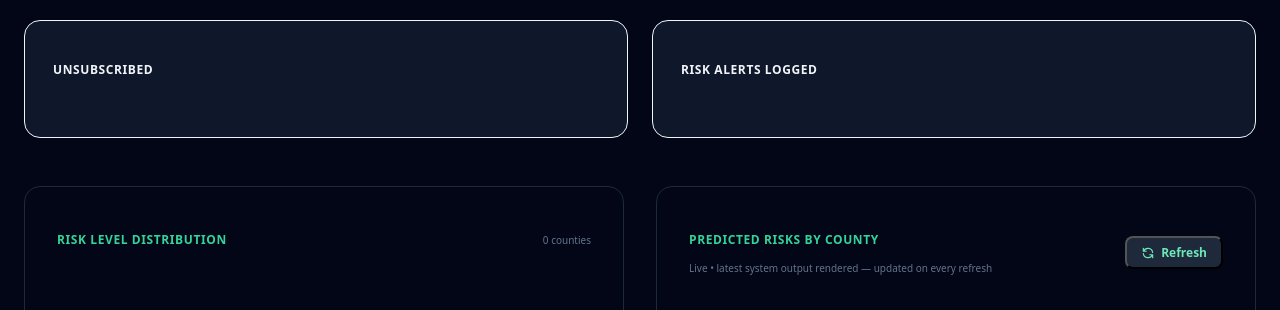
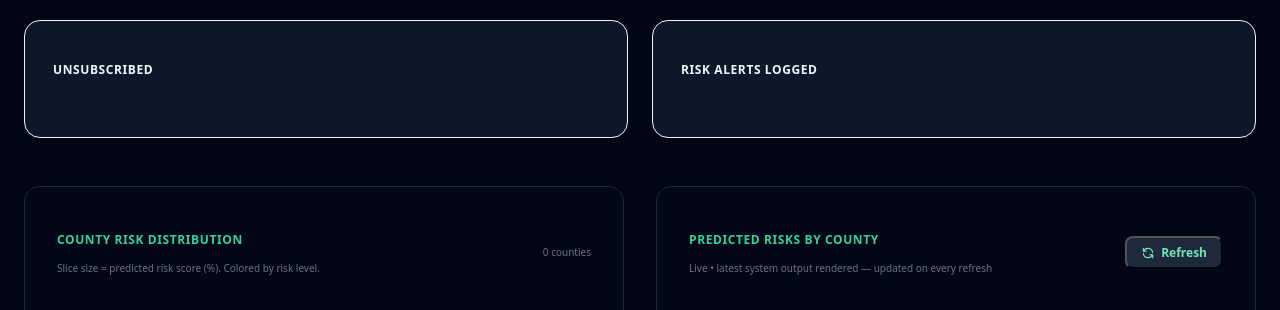
Before and after one commit to BOBITLMR145324/AthGad-ai, a Flask app: template templates/admin/analytics.html in a window 1280 px wide. Shown: the part 572-882 px from the top of the page. Run offline with Flask 3, Linux system fonts and the light colour scheme; the template is opened without the code that fills it, so the values that code supplies are empty; a map, chart or similar area stays blank; some libraries are stand-ins or nearby versions.

Commit message:
Show all 8 counties in analytics charts and harden the bar chart
- Convert the Risk Level doughnut into a per-county doughnut where every
  covered county gets a slice sized by its live risk score and colored by
  risk level, updating dynamically on refresh
- Harden the county risk bar chart: sort by score (worst on top), fixed
  0-100% axis, percentage ticks and tooltips, readable bar thickness

```diff
--- a/templates/admin/analytics.html
+++ b/templates/admin/analytics.html
@@ -157,11 +157,16 @@
         <!-- Risk distribution pie -->
         <div class="bg-slate-950 border border-slate-800 rounded-2xl p-8">
           <div class="flex items-center justify-between mb-6">
-            <h3
-              class="text-emerald-400 text-xs font-bold uppercase tracking-wider"
-            >
-              Risk Level Distribution
-            </h3>
+            <div>
+              <h3
+                class="text-emerald-400 text-xs font-bold uppercase tracking-wider"
+              >
+                County Risk Distribution
+              </h3>
+              <p class="text-[10px] text-slate-500 mt-1">
+                Slice size = predicted risk score (%). Colored by risk level.
+              </p>
+            </div>
             <span class="text-[10px] text-slate-500"
               >{{ analytics.status_board | length }} counties</span
             >
@@ -172,7 +177,7 @@
               class="hidden h-full flex items-center justify-center text-xs text-rose-300"
             >
               Chart could not load — Chart.js (CDN) is unreachable. The
-              distribution counts below are still live.
+              distribution counts, tables and summary below are still live.
             </div>
             <canvas
               id="riskPieChart"
@@ -502,7 +507,10 @@
           );
         }
 
-        // Render (or re-render) the Risk Level Distribution doughnut chart.
+        // Render (or re-render) the per-county risk doughnut chart. Every
+        // covered county gets its own slice whose size tracks its predicted
+        // risk score (0-100%), colored by risk level, so all 8 counties are
+        // represented and the portions update live on every refresh.
         function renderPieChart() {
           var pieCtx = document.getElementById("riskPieChart");
           var fallback = document.getElementById("pie-chart-unavailable");
@@ -516,19 +524,37 @@
           }
           if (fallback) fallback.classList.add("hidden");
           if (pieChartInstance) pieChartInstance.destroy();
+
+          var counties = analytics.status_board.map(function (c) {
+            return c.county;
+          });
+          var scores = analytics.status_board.map(function (c) {
+            return c.score_pct || 0;
+          });
+          var colors = analytics.status_board.map(function (c) {
+            return c.risk_level === "High"
+              ? "#ef4444"
+              : c.risk_level === "Medium"
+                ? "#f59e0b"
+                : "#10b981";
+          });
+          var borders = colors.map(function (c) {
+            return c === "#ef4444"
+              ? "#7f1d1d"
+              : c === "#f59e0b"
+                ? "#78350f"
+                : "#064e3b";
+          });
+
           pieChartInstance = new Chart(pieCtx, {
             type: "doughnut",
             data: {
-              labels: ["Low", "Medium", "High"],
+              labels: counties,
               datasets: [
                 {
-                  data: [
-                    analytics.risk_distribution.Low,
-                    analytics.risk_distribution.Medium,
-                    analytics.risk_distribution.High,
-                  ],
-                  backgroundColor: ["#10b981", "#f59e0b", "#ef4444"],
-                  borderColor: ["#064e3b", "#78350f", "#7f1d1d"],
+                  data: scores,
+                  backgroundColor: colors,
+                  borderColor: borders,
                   borderWidth: 2,
                 },
               ],
@@ -537,13 +563,30 @@
               responsive: true,
               maintainAspectRatio: false,
               plugins: {
-                legend: { position: "bottom", labels: { color: "#94a3b8" } },
+                legend: {
+                  position: "bottom",
+                  labels: {
+                    color: "#94a3b8",
+                    boxWidth: 12,
+                    padding: 10,
+                    font: { size: 10 },
+                  },
+                },
+                tooltip: {
+                  callbacks: {
+                    label: function (ctx) {
+                      return " " + ctx.label + ": " + ctx.parsed + "% risk";
+                    },
+                  },
+                },
               },
             },
           });
         }
 
-        // Render (or re-render) the County Risk bar chart.
+        // Render (or re-render) the County Risk bar chart. All 8 counties are
+        // shown, sorted by risk score (highest first) so the worst county is
+        // always on top. Bar lengths track the live score on every refresh.
         function renderBarChart() {
           var barCtx = document.getElementById("countyBarChart");
           var fallback = document.getElementById("chart-unavailable");
@@ -557,19 +600,31 @@
           }
           if (fallback) fallback.classList.add("hidden");
           if (barChartInstance) barChartInstance.destroy();
-          var counties = analytics.status_board.map(function (c) {
+
+          var board = analytics.status_board.slice().sort(function (a, b) {
+            return (b.score_pct || 0) - (a.score_pct || 0);
+          });
+          var counties = board.map(function (c) {
             return c.county;
           });
-          var scores = analytics.status_board.map(function (c) {
-            return c.score_pct;
+          var scores = board.map(function (c) {
+            return c.score_pct || 0;
           });
-          var colors = analytics.status_board.map(function (c) {
+          var colors = board.map(function (c) {
             return c.risk_level === "High"
               ? "#ef4444"
               : c.risk_level === "Medium"
                 ? "#f59e0b"
                 : "#10b981";
           });
+          var borders = colors.map(function (c) {
+            return c === "#ef4444"
+              ? "#7f1d1d"
+              : c === "#f59e0b"
+                ? "#78350f"
+                : "#064e3b";
+          });
+
           barChartInstance = new Chart(barCtx, {
             type: "bar",
             data: {
@@ -579,7 +634,10 @@
                   label: "Risk Score (%)",
                   data: scores,
                   backgroundColor: colors,
+                  borderColor: borders,
+                  borderWidth: 1,
                   borderRadius: 6,
+                  maxBarThickness: 22,
                 },
               ],
             },
@@ -590,12 +648,27 @@
               scales: {
                 x: {
                   beginAtZero: true,
+                  suggestedMax: 100,
                   grid: { color: "#1e293b" },
-                  ticks: { color: "#94a3b8" },
+                  ticks: {
+                    color: "#94a3b8",
+                    callback: function (v) {
+                      return v + "%";
+                    },
+                  },
                 },
                 y: { grid: { display: false }, ticks: { color: "#94a3b8" } },
               },
-              plugins: { legend: { display: false } },
+              plugins: {
+                legend: { display: false },
+                tooltip: {
+                  callbacks: {
+                    label: function (ctx) {
+                      return " Risk score: " + ctx.parsed.x + "%";
+                    },
+                  },
+                },
+              },
             },
           });
         }
```
